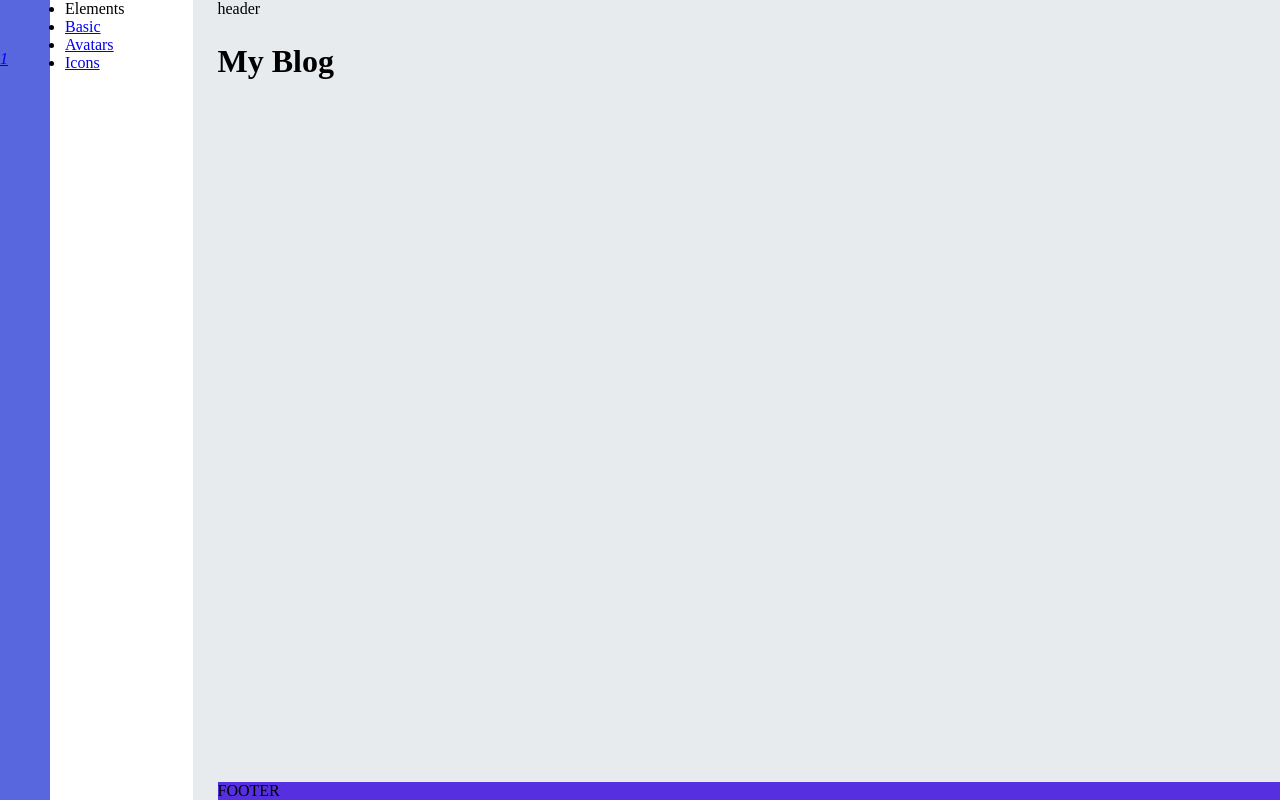
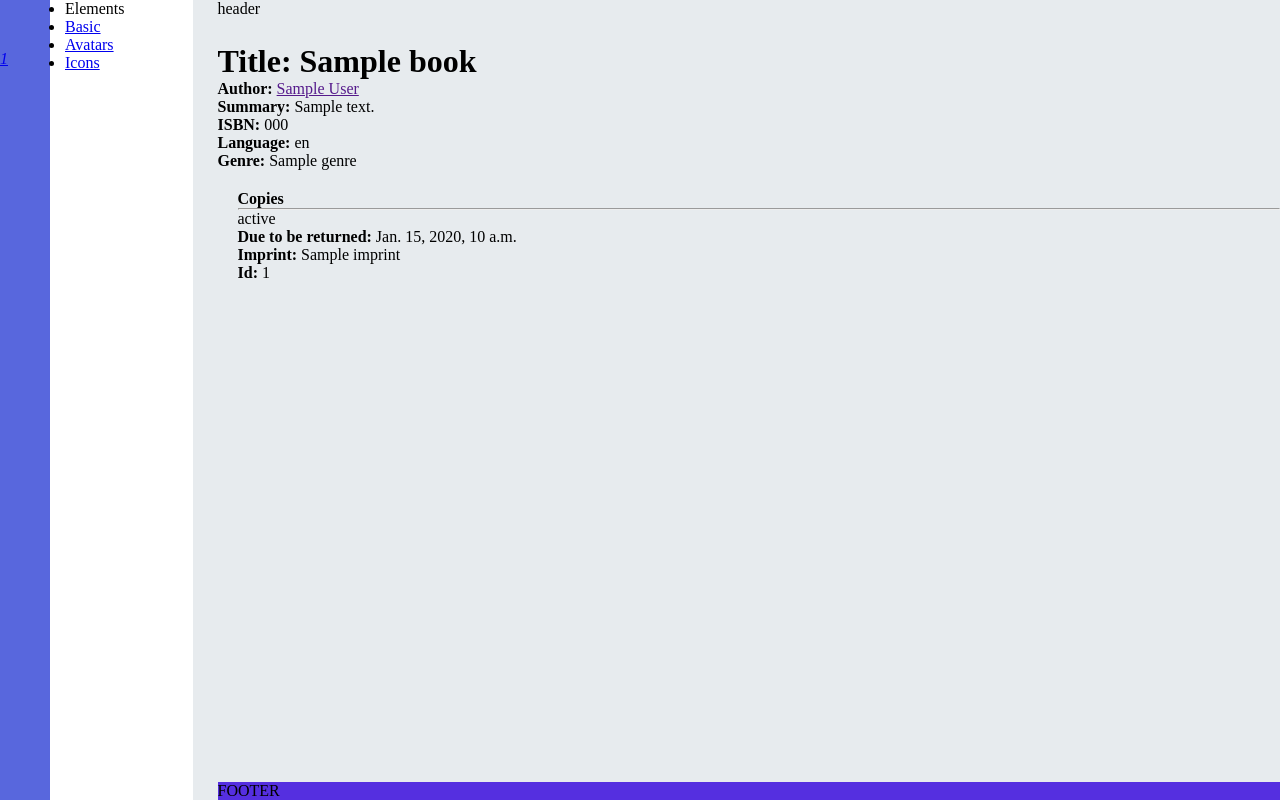
Before and after one commit to L1quide/Library, a Django app: template libra/catalog/templates/catalog/detail.html in a window 1280 px wide. Run offline with Django 3.2, Linux system fonts and the light colour scheme; the template is opened without the code that fills it: most values are stand-ins (such as "Sample title", 1, 10 or a date in 2020); some web fonts are replaced.

Commit message:
sessions

```diff
--- a/libra/catalog/models.py
+++ b/libra/catalog/models.py
@@ -68,4 +68,7 @@ class Author(models.Model):
     def __str__(self):
         return f'{self.last_name} {self.first_name}'
 
+    class Meta:
+        ordering = ['last_name']
+
 # Create your models here.
--- a/libra/catalog/templates/catalog/detail.html
+++ b/libra/catalog/templates/catalog/detail.html
@@ -1,10 +1,25 @@
 {% extends "base.html" %}
 {% block title %}My Blog{% endblock %}
 {% block content %}
+  <h1>Title: {{ book.title }}</h1>
 
-<h1>My Blog</h1>
+  <p><strong>Author:</strong> <a href="">{{ book.author }}</a></p> <!-- author detail link not yet defined -->
+  <p><strong>Summary:</strong> {{ book.summary }}</p>
+  <p><strong>ISBN:</strong> {{ book.isbn }}</p>
+  <p><strong>Language:</strong> {{ book.language }}</p>
+  <p><strong>Genre:</strong> {% for genre in book.genre.all %} {{ genre }}{% if not forloop.last %}, {% endif %}{% endfor %}</p>
 
+  <div style="margin-left:20px;margin-top:20px">
+    <h4>Copies</h4>
 
-
-
+    {% for copy in book.bookinstance_set.all %}
+    <hr>
+    <p class="{% if copy.status == 'a' %}text-success{% elif copy.status == 'd' %}text-danger{% else %}text-warning{% endif %}">{{ copy.get_status_display }}</p>
+    {% if copy.status != 'a' %}
+      <p><strong>Due to be returned:</strong> {{copy.due_back}}</p>
+    {% endif %}
+    <p><strong>Imprint:</strong> {{copy.imprint}}</p>
+    <p class="text-muted"><strong>Id:</strong> {{copy.id}}</p>
+    {% endfor %}
+  </div>
 {% endblock %}
--- a/libra/catalog/templates/catalog/index.html
+++ b/libra/catalog/templates/catalog/index.html
@@ -10,6 +10,6 @@
     <li>{{ num_authors }}</li>
 
 </ul>
-
+<p>You have visited this page {{ num_visits }}{% if num_visits == 1 %} time{% else %} times{% endif %}.</p>
 
 {% endblock %}
--- a/libra/catalog/views.py
+++ b/libra/catalog/views.py
@@ -12,6 +12,9 @@ def index(request):
     # Доступные книги (статус = 'a')
     num_instances_available = BookInstance.objects.filter(status__exact='a').count()
     num_authors = Author.objects.count()  # Метод 'all()' применен по умолчанию.
+    # sessions
+    num_visits = request.session.get('num_visits', 0)
+    request.session['num_visits'] = num_visits + 1
 
     # Отрисовка HTML-шаблона index.html с данными внутри
     # переменной контекста context
@@ -19,7 +22,7 @@ def index(request):
         request,
         'catalog/index.html',
         context={'num_books': num_books, 'num_instances': num_instances,
-                 'num_instances_available': num_instances_available, 'num_authors': num_authors},
+                 'num_instances_available': num_instances_available, 'num_authors': num_authors,'num_visits':num_visits},
     )
 
 
```
Also changed, not shown: README.md.
